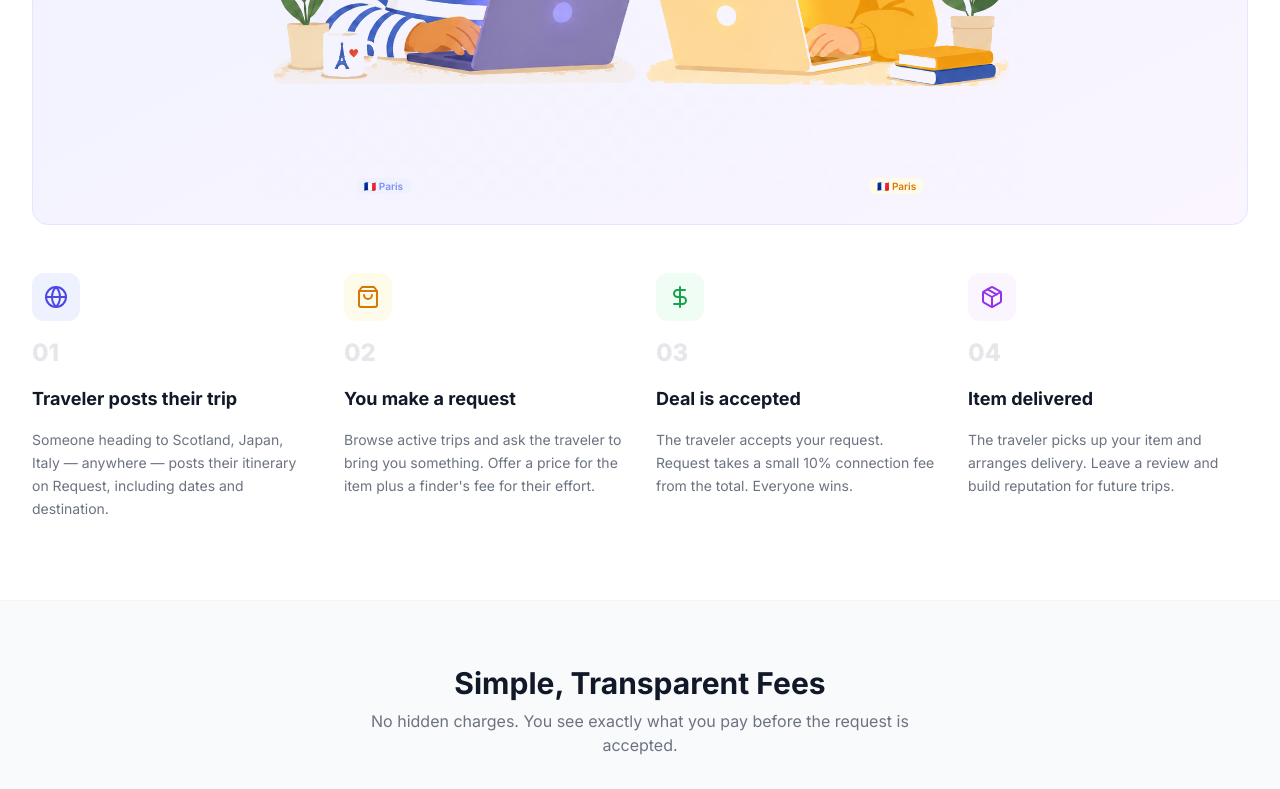
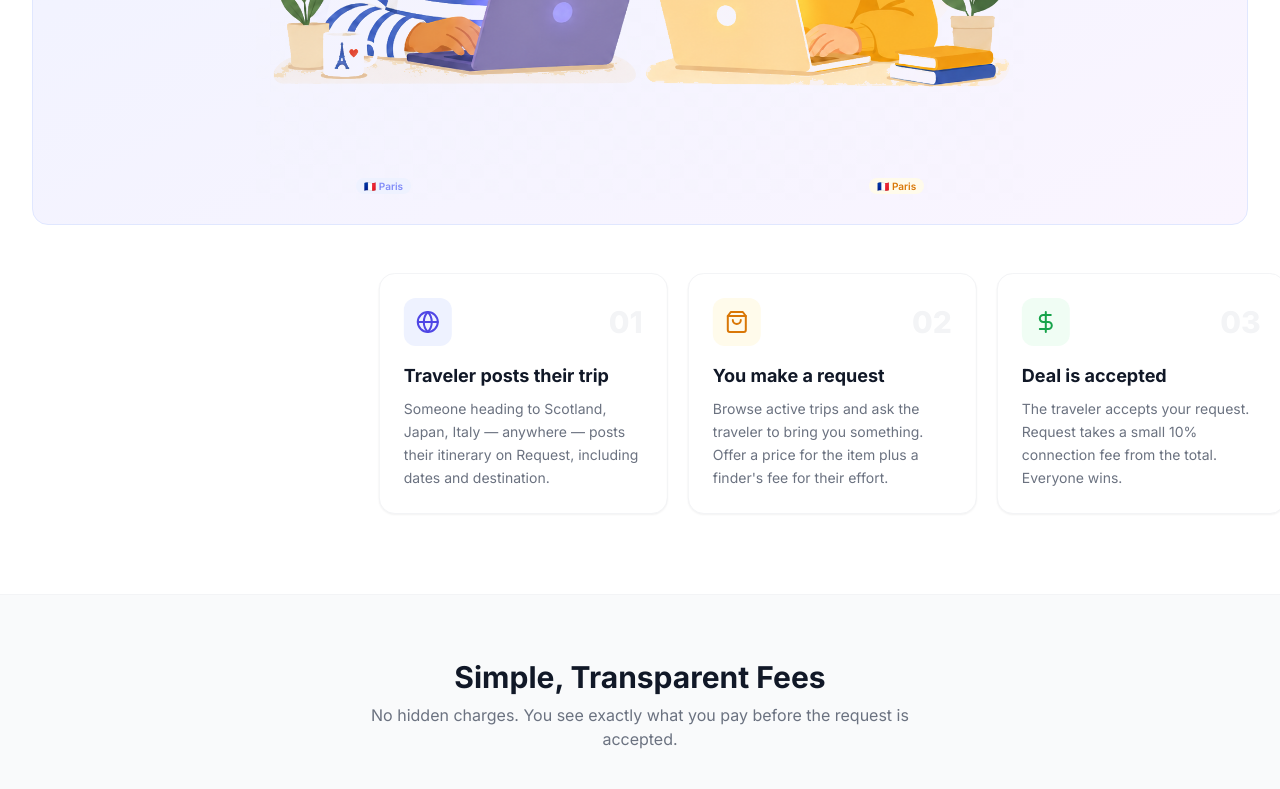
Before and after one commit to TheJimmyJam/Request, a React (Vite) app: page / in a window 1280 px wide. Shown: the part 1260-2049 px from the top of the page. Built offline with nearby package versions, Linux system fonts and the light colour scheme; no server answers.

Commit message:
feat: How It Works steps → KPI cards w/ slow staggered slide-in from right

```diff
--- a/src/pages/Landing.jsx
+++ b/src/pages/Landing.jsx
@@ -97,8 +97,19 @@ export default function Landing() {
         scrollTrigger: { trigger: '.how-section', start: 'top 82%', once: true },
       })
       gsap.from('.how-step', {
-        y: 45, opacity: 0, duration: 0.65, ease: 'power2.out', stagger: 0.13,
+        y: 45, opacity: 0, duration: 0.65, ease: 'power2.out',
         scrollTrigger: { trigger: '.how-section', start: 'top 78%', once: true },
+      })
+
+      // Slow staggered slide-in from the right for the 4 step KPI cards
+      gsap.set('.how-step-card', { xPercent: 120, opacity: 0 })
+      gsap.to('.how-step-card', {
+        xPercent: 0,
+        opacity: 1,
+        duration: 1.1,
+        ease: 'power3.out',
+        stagger: 0.45,
+        scrollTrigger: { trigger: '.how-step-card', start: 'top 85%', once: true },
       })
 
       // ── Fee KPI cards: slow staggered slide-in from the right ──────────
@@ -207,7 +218,7 @@ export default function Landing() {
       </section>
 
       {/* How It Works */}
-      <section className="how-section py-20 bg-white">
+      <section className="how-section py-20 bg-white overflow-hidden">
         <div className="max-w-7xl mx-auto px-4 sm:px-6 lg:px-8">
           <div className="how-heading text-center mb-10">
             <h2 className="text-3xl sm:text-4xl font-bold text-gray-900 mb-4">How Request Works</h2>
@@ -221,17 +232,22 @@ export default function Landing() {
             <HowItWorksScene />
           </div>
 
-          {/* Steps below scene */}
-          <div className="grid grid-cols-1 sm:grid-cols-2 lg:grid-cols-4 gap-8">
+          {/* Step KPI cards */}
+          <div className="grid grid-cols-1 sm:grid-cols-2 lg:grid-cols-4 gap-5">
             {HOW_IT_WORKS.map((step, i) => (
-              <div key={step.title} className="how-step flex flex-col items-start gap-4">
-                <div className={`w-12 h-12 rounded-xl flex items-center justify-center ${step.color}`}>
-                  <step.icon className="w-6 h-6" />
+              <div
+                key={step.title}
+                className="how-step-card bg-white rounded-2xl border border-gray-100 shadow-sm p-6 flex flex-col h-full hover:shadow-md transition-shadow"
+              >
+                <div className="flex items-center justify-between mb-4">
+                  <div className={`w-12 h-12 rounded-xl flex items-center justify-center ${step.color}`}>
+                    <step.icon className="w-6 h-6" />
+                  </div>
+                  <span className="text-3xl font-extrabold text-gray-100 leading-none">
+                    {String(i + 1).padStart(2, '0')}
+                  </span>
                 </div>
-                <div className="flex items-center gap-2">
-                  <span className="text-2xl font-extrabold text-gray-200">{String(i+1).padStart(2,'0')}</span>
-                </div>
-                <h3 className="text-lg font-bold text-gray-900">{step.title}</h3>
+                <h3 className="text-lg font-bold text-gray-900 mb-2">{step.title}</h3>
                 <p className="text-gray-500 text-sm leading-relaxed">{step.desc}</p>
               </div>
             ))}
```
